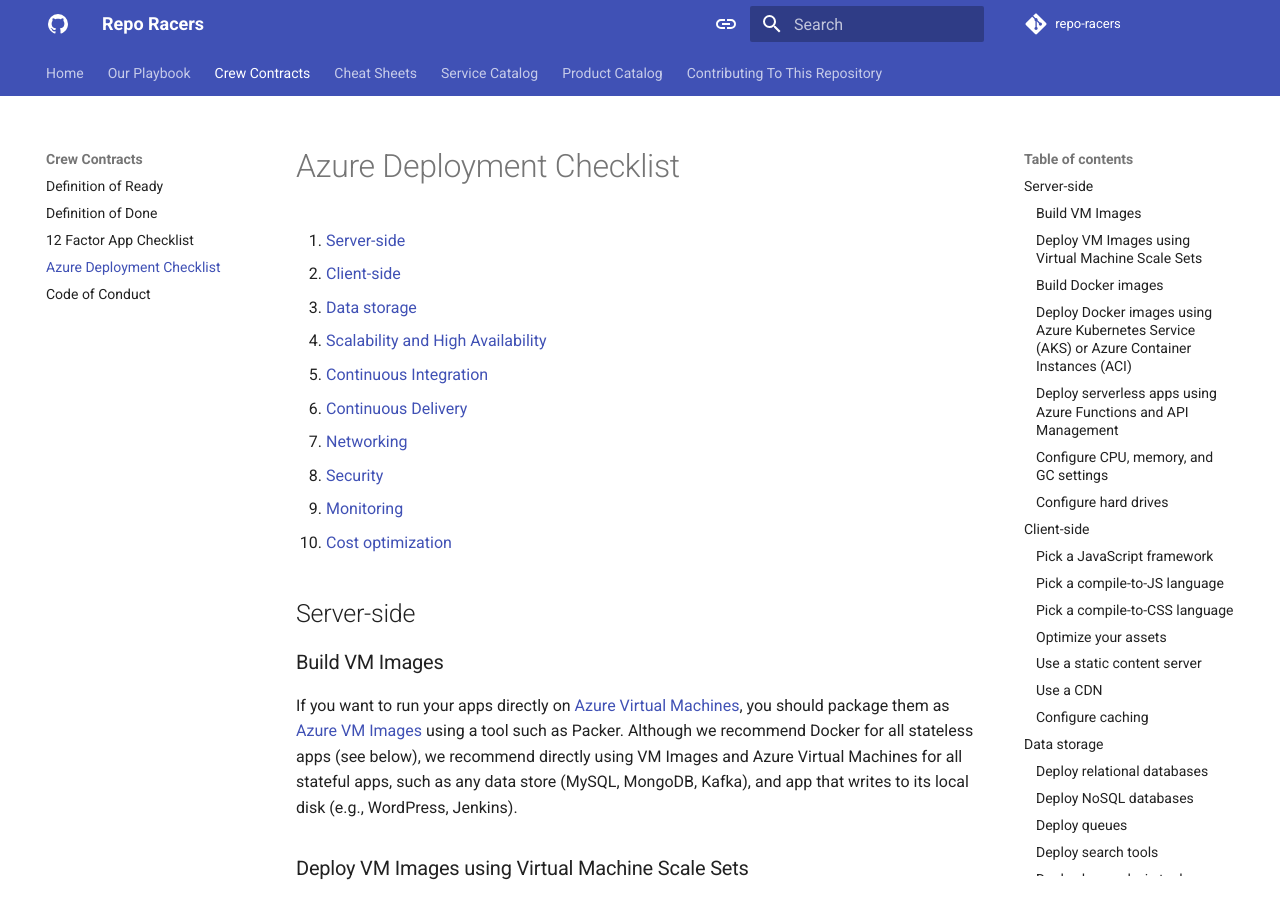
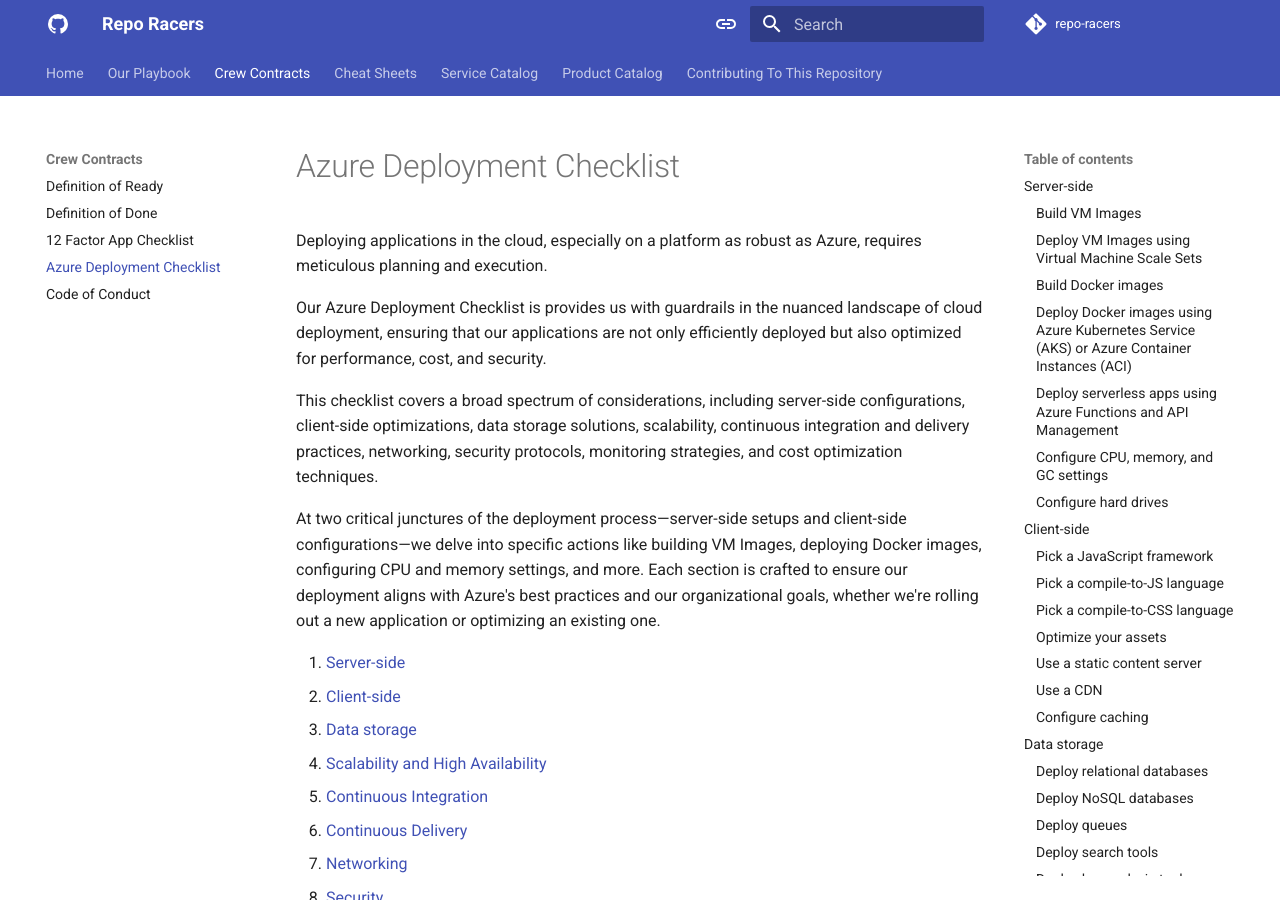
Before and after one commit to repo-racers/repo-racers, an MkDocs documentation site: the page built from docs/crew_contracts/azure_deployment_checklist.md, in a window 1280 px wide and 900 px high. Built offline with MkDocs 1.6.1 and Material for MkDocs 9.7.7, drawn with Linux system fonts in a browser that asks for light colours; comment, search, counter and statistics services are not loaded.

Commit message:
Update azure_deployment_checklist.md

```diff
--- a/docs/crew_contracts/azure_deployment_checklist.md
+++ b/docs/crew_contracts/azure_deployment_checklist.md
@@ -1,4 +1,13 @@
 # Azure Deployment Checklist
+
+Deploying applications in the cloud, especially on a platform as robust as Azure, requires meticulous planning and execution.
+
+Our Azure Deployment Checklist is provides us with guardrails in the nuanced landscape of cloud deployment, ensuring that our applications are not only efficiently deployed but also optimized for performance, cost, and security.
+
+This checklist covers a broad spectrum of considerations, including server-side configurations, client-side optimizations, data storage solutions, scalability, continuous integration and delivery practices, networking, security protocols, monitoring strategies, and cost optimization techniques.
+
+At two critical junctures of the deployment process—server-side setups and client-side configurations—we delve into specific actions like building VM Images, deploying Docker images, configuring CPU and memory settings, and more. Each section is crafted to ensure our deployment aligns with Azure's best practices and our organizational goals, whether we're rolling out a new application or optimizing an existing one.
+
 
 1. [Server-side](#server-side)
 1. [Client-side](#client-side)
```
